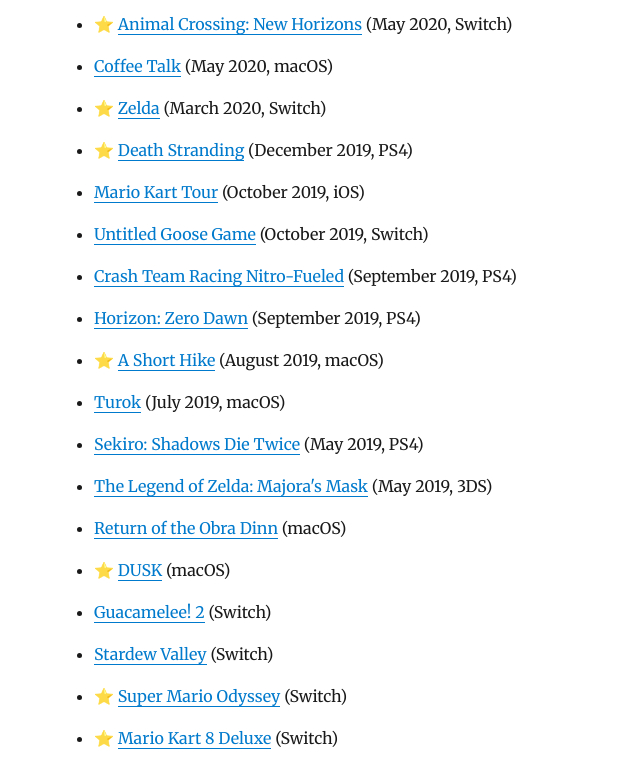
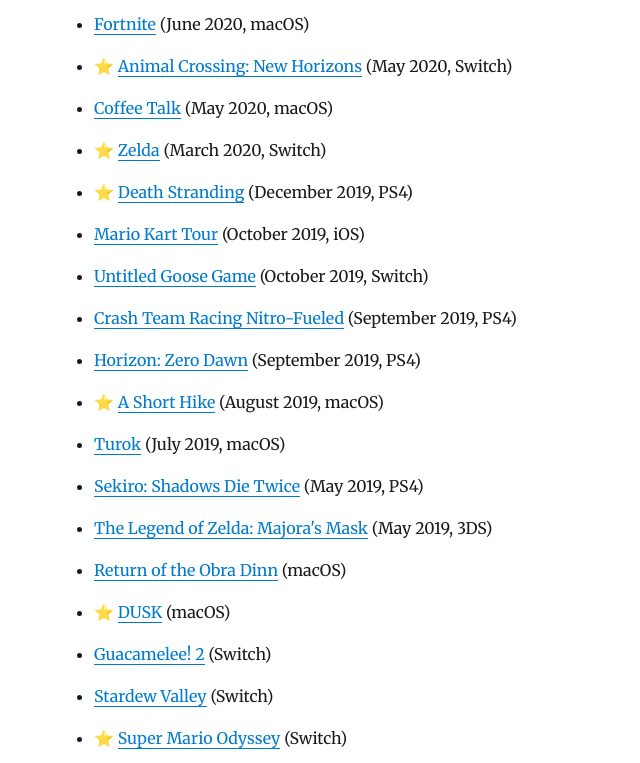
Before and after one commit to agentcooper/agentcooper.io, a Gatsby site: page /collections/games/ in a window 1280 px wide. Shown: the part 157-920 px from the top of the page, without its empty margins (231-871 px from the left). Built offline with nearby package versions, Linux system fonts and the light colour scheme; Gatsby itself is replaced by a stand-in of ours; some packages are replaced by stand-ins of ours.

Commit message:
Update games.md

```diff
--- a/content/collections/games.md
+++ b/content/collections/games.md
@@ -2,6 +2,7 @@
 title: Games
 ---
 
+- [Fortnite](https://en.wikipedia.org/wiki/Fortnite) (June 2020, macOS)
 - ⭐️ [Animal Crossing: New Horizons](https://en.wikipedia.org/wiki/Animal_Crossing:_New_Horizons) (May 2020, Switch)
 - [Coffee Talk](https://www.gog.com/game/coffee_talk) (May 2020, macOS)
 - ⭐️ [Zelda](https://en.wikipedia.org/wiki/The_Legend_of_Zelda:_Link%27s_Awakening_(2019_video_game)) (March 2020, Switch)
```
